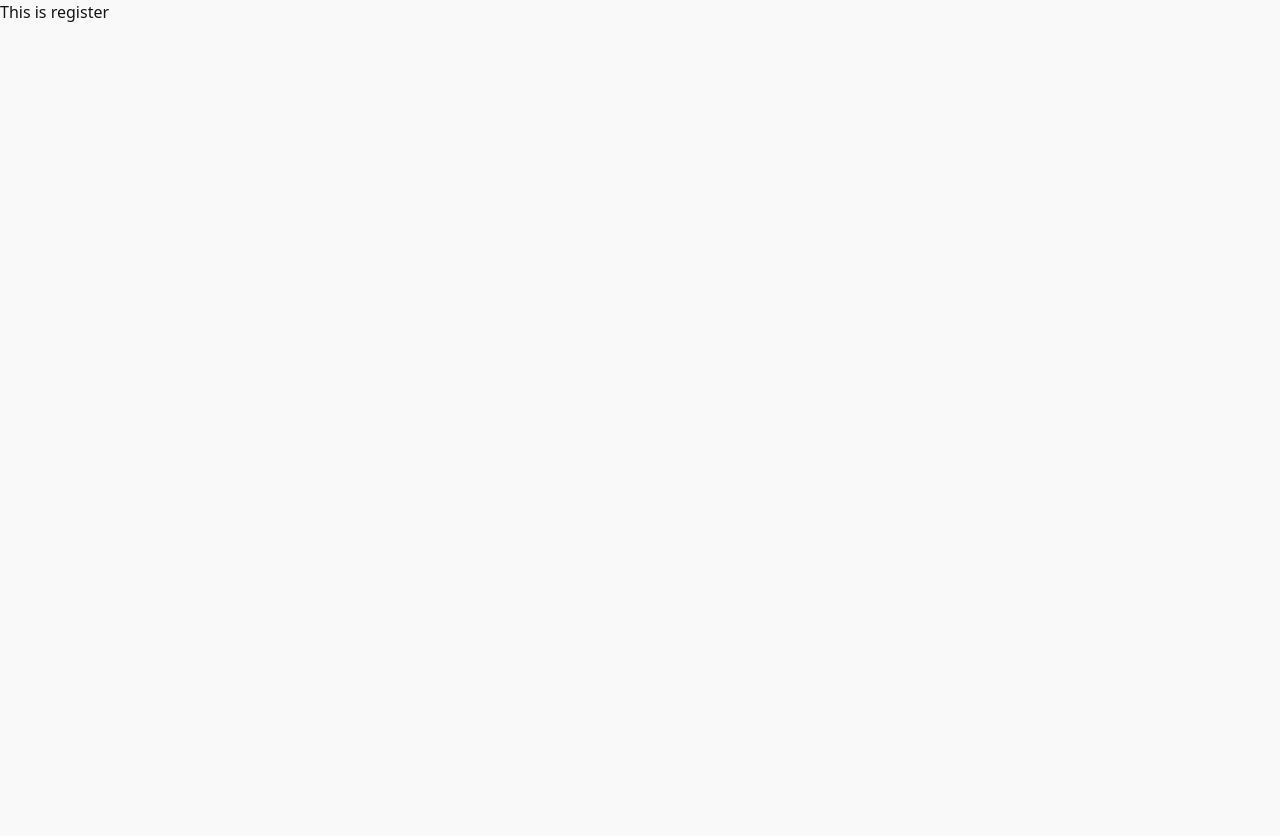
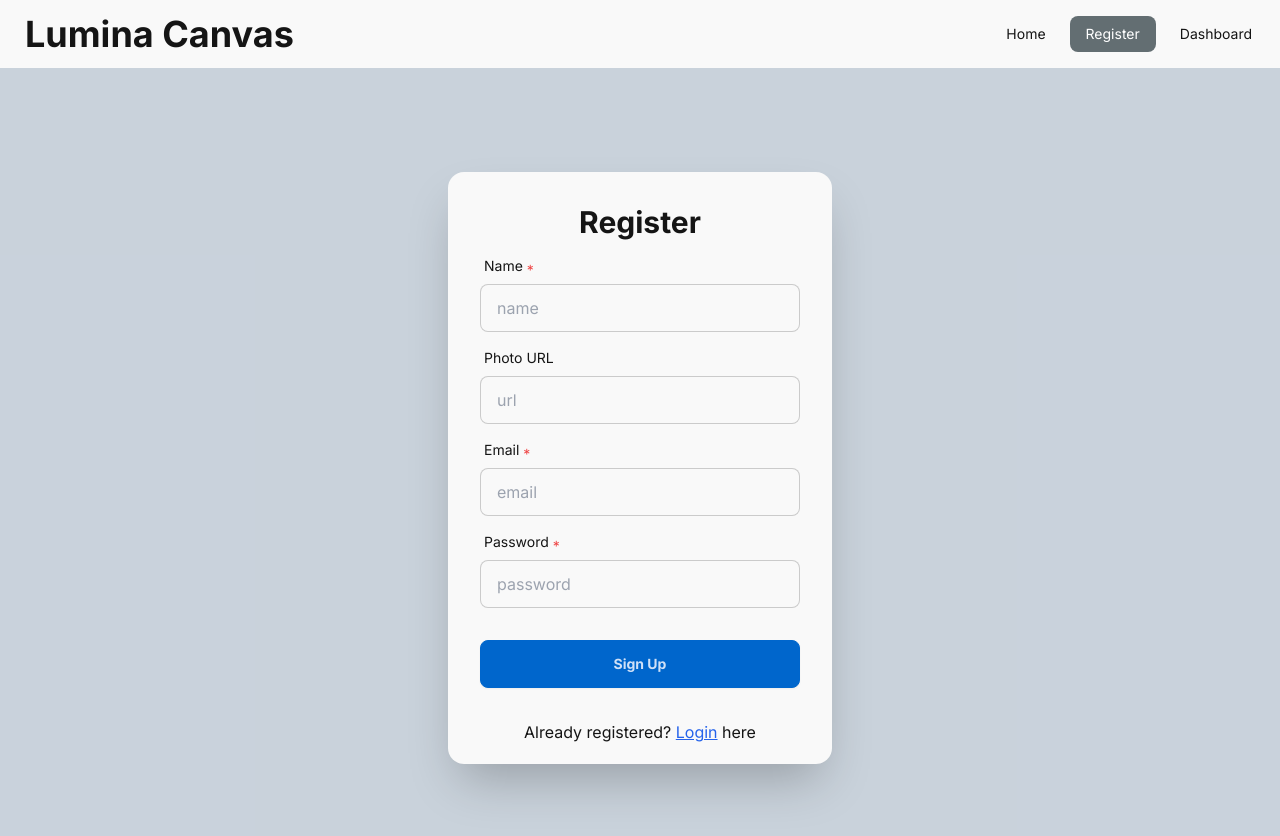
Before and after one commit to ZaibLComrade/Lumina-Canvas, a React (Vite) app: page /register in a window 1280 px wide. Shown: the top 836 px of the page. Before the commit the page ends 800 px from the top, so only its background shows below. Built offline with nearby package versions, Linux system fonts and the light colour scheme; no server answers.

Commit message:
Added register page

```diff
--- a/package.json
+++ b/package.json
@@ -19,6 +19,7 @@
     "react": "^18.2.0",
     "react-dnd": "^16.0.1",
     "react-dom": "^18.2.0",
+    "react-hook-form": "^7.49.2",
     "react-router-dom": "^6.21.0",
     "react-spinners": "^0.13.8",
     "react-toastify": "^9.1.3",
--- /dev/null
+++ b/src/hooks/useToast.jsx
@@ -0,0 +1,25 @@
+import { toast } from "react-toastify";
+
+const toastProps = {
+	hideProgressBar: false,
+	closeOnClick: true,
+	pauseOnHover: true,
+	draggable: true,
+	progress: undefined,
+	theme: "colored",
+	position: "bottom-center",
+	autoClose: 1000,
+}
+
+// Initializing toasts
+const successToast = (statement) => toast.success(statement, toastProps);
+const warnToast = (statement) => toast.warn(statement, toastProps);
+const errorToast = (statement) => toast.error(statement, toastProps);
+
+export default function useToast() {
+	return {
+		successToast,
+		warnToast,
+		errorToast,
+	}
+}
--- a/src/layout/LoadingScreen.jsx
+++ b/src/layout/LoadingScreen.jsx
@@ -1,29 +1,18 @@
 import { BarLoader } from "react-spinners";
 
-const loaderProps = {
-	color: "#0066CC",
-	number: 1,
-}
-
+// Initializing bar loader from react-spinners
 const barLoader = <BarLoader
-	{ ...loaderProps }
 	width={ 300 }
 	speedMultiplier={ 2 }
+	color={ "#0066CC" }
+	number= { 1 }
 />
 
-
-
-const loaderArr = [ barLoader ];
-
-
 export default function LoadingScreen() {
-	let random = Math.floor((Math.random() * loaderArr.length));
-	const currLoader = loaderArr[random];
-
 	return <div className="fixed top-0 z-[1] w-screen h-screen">
 	<div className="fixed z-[0] top-0 w-screen h-screen bg-base-100"></div>
 		<div className="absolute top-1/2 left-1/2 -translate-x-1/2 -translate-y-1/2">
-			{ currLoader }
+			{ barLoader }
 		</div>
 	</div>
 }
--- a/src/layout/Root.jsx
+++ b/src/layout/Root.jsx
@@ -7,8 +7,12 @@ import 'react-toastify/dist/ReactToastify.css';
 
 export default function Root() {
 	const { loading } = useAuth();
+
+	// Render loading
 	if(loading) return <LoadingScreen/>
-	return <div>
+
+	// Render site if not loading
+	return <div className="font-inter">
 		<Navbar/>
 		<Outlet/>
 		<ToastContainer/>
--- /dev/null
+++ b/src/layout/landing/auth/register/Register.jsx
@@ -0,0 +1,19 @@
+import RegisterForm from "./RegisterForm";
+// import balloons from "../assets/balloons.jpg"
+
+// Register Page
+export default function Register() {
+	return (
+		<div className="relative top-0 h-screen">
+
+			{/* Overlays */}
+			<div className="absolute z-[3] w-full h-full top-0 bg-black/10"></div>
+			<div className="absolute z-[2] w-full h-full top-0 bg-primary/10"></div>
+
+			{/* Register Form */}
+			<div className="absolute z-[4] w-full top-1/2 -translate-y-1/2">
+				<RegisterForm/>
+			</div>
+		</div>
+	);
+}
--- /dev/null
+++ b/src/layout/landing/auth/register/RegisterForm.jsx
@@ -0,0 +1,186 @@
+import { Link, useNavigate } from "react-router-dom";
+import { useForm } from "react-hook-form";
+import useToast from "../../../../hooks/useToast";
+import useAuth from "../../../../hooks/useAuth";
+
+
+
+
+export default function RegisterForm() {
+	// const axiosSecure = useAxiosSecure();
+
+	// Initializing toast functions
+	const { successToast, warnToast, errorToast } = useToast();
+
+	// Getting customized firebase functions from context
+	const {
+		registerUser,
+		logoutUser,
+		loginUser,
+		updateProfile,
+		setLoading,
+		setUser
+	} = useAuth();
+	const navigate = useNavigate();
+
+	// Initializing react-hook-form
+	const {
+		register,
+		handleSubmit,
+		formState: { errors }
+	} = useForm();
+
+	const validatePassword = (password) => {
+		const minLength = 6;
+		const lengthExp = new RegExp(`^.{1,${minLength}}$`);
+		const capitalExp = /[A-Z]/;
+		const specialChar = /[!@#$%^&*()_+{}\[\]:;<>,.?~\\-]/;
+
+		if (lengthExp.test(password)) {
+			warnToast("Password length must be more than 6 characters")
+			return false;
+		}
+		if (!capitalExp.test(password)) {
+			warnToast("Password must contain at least 1 capital letter")
+			return false;
+		}
+		if (!specialChar.test(password)) {
+			warnToast("Password must contain at least 1 special character")
+			return false;
+		}
+		return true;
+	};
+
+	// Triggered when submitting form
+	const onSubmit = newUser => {
+		const { name, email, password, image } = newUser;
+
+		if(!validatePassword(password)) return;
+		const userProfile = {
+			displayName: name,
+			photoURL: image,
+		};
+
+		registerUser(email, password)
+			.then((userCredential) => {
+				updateProfile(userCredential.user, userProfile).then(() => {
+					const user = userCredential.user;
+					const userData = {
+						name: user.displayName,
+						image: user.photoURL,
+						email: user.email,
+						role: "user",
+						creationTime: user?.metadata?.creationTime,
+						lastSignInTime: user?.metadata?.lastSignInTime,
+					}
+					setUser(userCredential.user);
+					console.log(user);
+					// axiosSecure.post(`/users`, userData)
+
+					logoutUser();
+					loginUser(email, password)
+				});
+
+				successToast("Successfully registerd user");
+				navigate("/");
+
+				setLoading(false);
+			})
+			.catch((err) => {
+				if (err.code === "auth/email-already-in-use")
+					errorToast("Email is already in use")
+				setLoading(false);
+			});
+	}
+
+	// Triggered when error while submitting form
+	const onError = () => {
+		errorToast("Please fill all the required fields")
+	}
+
+	return (
+		<div>
+			<div className="flex-shrink-0 w-full max-w-sm pb-5 mx-auto shadow-2xl font-montserrat card bg-base-100">
+				<form className="card-body" onSubmit={handleSubmit(onSubmit, onError)}>
+					<h1 className="mx-auto text-3xl font-semibold w-max font-playfair-display">
+						Register
+					</h1>
+					<div className="form-control">
+						<label className="label">
+							<span className="label-text">
+								Name{" "}
+								<span className="relative text-red-500 top-[3.5px]">
+									*
+								</span>
+							</span>
+						</label>
+						<input
+							{...register("name", {requried: true})}
+							type="text"
+							placeholder="name"
+							className="input input-bordered"
+						/>
+					</div>
+					<div className="form-control">
+						<label className="label">
+							<span className="label-text">Photo URL</span>
+						</label>
+						<input
+							{...register("image")}
+							type="text"
+							placeholder="url"
+							className="input input-bordered"
+						/>
+					</div>
+					<div className="form-control">
+						<label className="label">
+							<span className="label-text">
+								Email{" "}
+								<span className="relative text-red-500 top-[3.5px]">
+									*
+								</span>
+							</span>
+						</label>
+						<input
+							{...register("email", { required: true })}
+							type="email"
+							placeholder="email"
+							className="input input-bordered"
+						/>
+					</div>
+					<div className="form-control">
+						<label className="label">
+							<span className="label-text">
+								Password{" "}
+								<span className="relative text-red-500 top-[3.5px]">
+									*
+								</span>
+							</span>
+						</label>
+						<input
+							{...register("password", { required: true })}
+							type="password"
+							placeholder="password"
+							className="input input-bordered"
+						/>
+					</div>
+					<div className="mt-6 form-control">
+						<button className="btn btn-primary">Sign Up</button>
+					</div>
+				</form>
+				<div className="mx-auto text-sm text-center md:text-base">
+					<p>
+						Already registered?{" "}
+						<Link
+							className="text-blue-600 underline hover:text-blue-500"
+							to="/login"
+						>
+							Login
+						</Link>{" "}
+						here
+					</p>
+				</div>
+			</div>
+		</div>
+	);
+}
--- a/src/layout/landing/shared/Navbar.jsx
+++ b/src/layout/landing/shared/Navbar.jsx
@@ -1,5 +1,6 @@
 import {NavLink} from "react-router-dom";
 
+// Items to be displayed on navbar
 const listItems = (
   <>
     <li>
@@ -10,11 +11,6 @@ const listItems = (
     <li>
       <NavLink to="/register">
        Register
-      </NavLink>
-    </li>
-    <li>
-      <NavLink to="/aboutus">
-        About Us
       </NavLink>
     </li>
     <li>
@@ -29,14 +25,19 @@ const listItems = (
 export default function Navbar() {
 	return <div>
 <div className="navbar bg-base-100">
+
+	{/* Title */}
   <div className="flex-1">
-    <a className="text-xl btn btn-ghost">Lumina Canvas</a>
+    <a className="text-4xl btn btn-ghost">Lumina Canvas</a>
   </div>
+
+	{/* List Items */}
   <div className="flex-none">
     <ul className="px-1 space-x-2 menu menu-horizontal">
 		{ listItems }
     </ul>
   </div>
+
 </div>
 	</div>
 }
--- a/src/main.jsx
+++ b/src/main.jsx
@@ -7,7 +7,7 @@ import AuthProvider from './providers/AuthProvider';
 
 ReactDOM.createRoot(document.getElementById('root')).render(
 <React.StrictMode>
-	<AuthProvider>
+	<AuthProvider> { /* Provides authentication functions and states */ }
 		<RouterProvider router={ router }/>
 	</AuthProvider>
 </React.StrictMode>,
--- a/src/providers/AuthProvider.jsx
+++ b/src/providers/AuthProvider.jsx
@@ -17,6 +17,7 @@ export default function AuthProvider({ children }) {
 	const [user, setUser] = useState({});
 
 	useEffect(() => {
+		// Observer
 		const unsubscribe = onAuthStateChanged(auth, loggedInUser => {
 			setUser(loggedInUser);
 			setLoading(false);
@@ -27,18 +28,25 @@ export default function AuthProvider({ children }) {
 		}
 	}, []);
 
-	const createUser = (email, password) => {
+	// Create user with email and password
+	const registerUser = (email, password) => {
 		setLoading(true);
 		return createUserWithEmailAndPassword(auth, email, password);
 	}
-	const signInUser = (email, password) => {
+
+	// Sign in user with email and password
+	const loginUser = (email, password) => {
 		setLoading(true);
 		return signInWithEmailAndPassword(auth, email, password);
 	}
-	const signOutUser = () => {
+
+	// Log out user
+	const logoutUser = () => {
 		setLoading(true);
 		return signOut(auth);
 	}
+
+	// Google sign in
 	const googleSignInUser = () => {
 		setLoading(true);
 		const provider = new GoogleAuthProvider;
@@ -48,9 +56,9 @@ export default function AuthProvider({ children }) {
 	// Context data to be passed upon children components
 	const authInfo = {
 		user,
-		createUser,
-		signInUser,
-		signOutUser,
+		registerUser,
+		loginUser,
+		logoutUser,
 		googleSignInUser,
 		updateProfile,
 		loading,
```
Also changed, not shown: src/router/router.jsx (+8 -3 lines), 1 other file (tests, documents, lock files or other folders).
